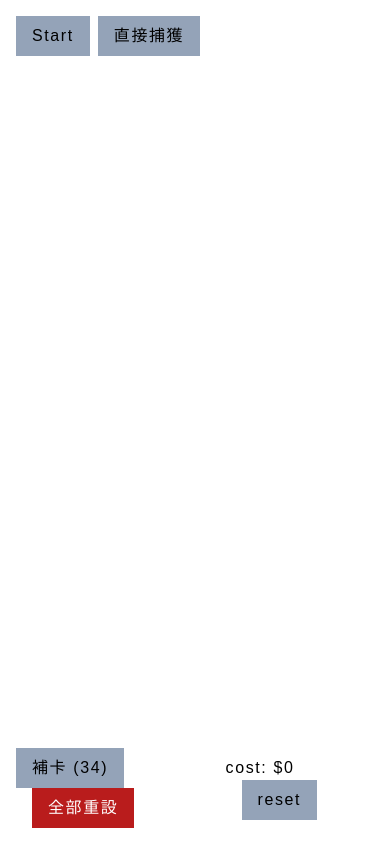
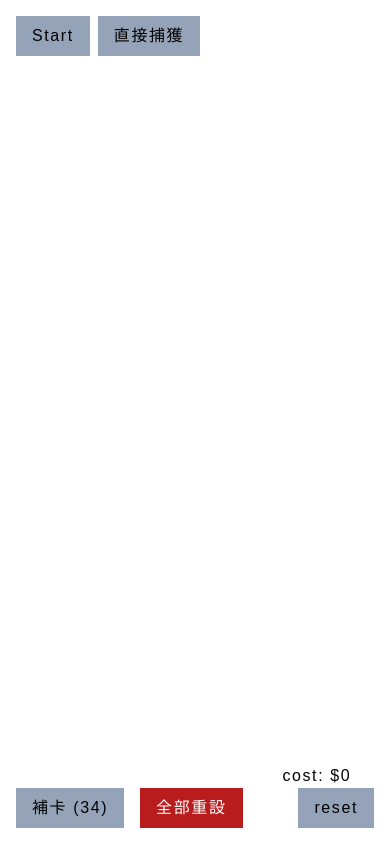
Before and after one commit to DinoHuang0310/horumon_gosh, a Nuxt app: page / in a window 390 px wide. Built offline with nearby package versions, Linux system fonts and the light colour scheme.

Commit message:
style: add mobile style

```diff
--- a/app.vue
+++ b/app.vue
@@ -2,13 +2,13 @@
   <main class="overflow-hidden">
     <NuxtPage />
 
-    <div class="fixed w-full right-0 bottom-0 flex justify-between items-center p-4">
+    <div class="fixed w-full right-0 bottom-0 flex justify-between items-end sm:items-center p-4">
       <div class="space-x-4">
         <button class="px-4 py-2 bg-slate-400" @click="handleAppendCardPool">補卡 ({{ cardPool.length }})</button>
         <button class="px-4 py-2 bg-red-700 text-white" @click="handleResetAll">全部重設</button>
       </div>
       <div class="space-x-4">
-        <span>cost: ${{ cost }}</span>
+        <span class="block sm:inline-block">cost: ${{ cost }}</span>
         <button class="px-4 py-2 bg-slate-400" @click="handleResetCost">reset</button>
       </div>
     </div>
--- a/components/MonsterCard.vue
+++ b/components/MonsterCard.vue
@@ -1,5 +1,5 @@
 <template>
-  <div class="py-10 text-center">
+  <div class="py-4 sm:py-8 text-center">
     <div v-if="card.cardLevel === 5">
       <span v-for="i in card.cardLevel" :key="i.index" :style="{color: cardColor[i - 1]}">★</span>
     </div>
--- a/pages/battle.vue
+++ b/pages/battle.vue
@@ -72,7 +72,7 @@
 
     <Transition>
       <div v-show="showAlert" class="absolute w-full text-center top-1/2 left-0 -translate-y-1/2 bg-red-600">
-        <span class="inline-block text-white text-6xl italic py-8 animate__animated animate__flipInX">
+        <span class="inline-block text-white text-2xl sm:text-6xl italic py-8 animate__animated animate__flipInX">
           {{ showAlert }}
         </span>
       </div>
```
